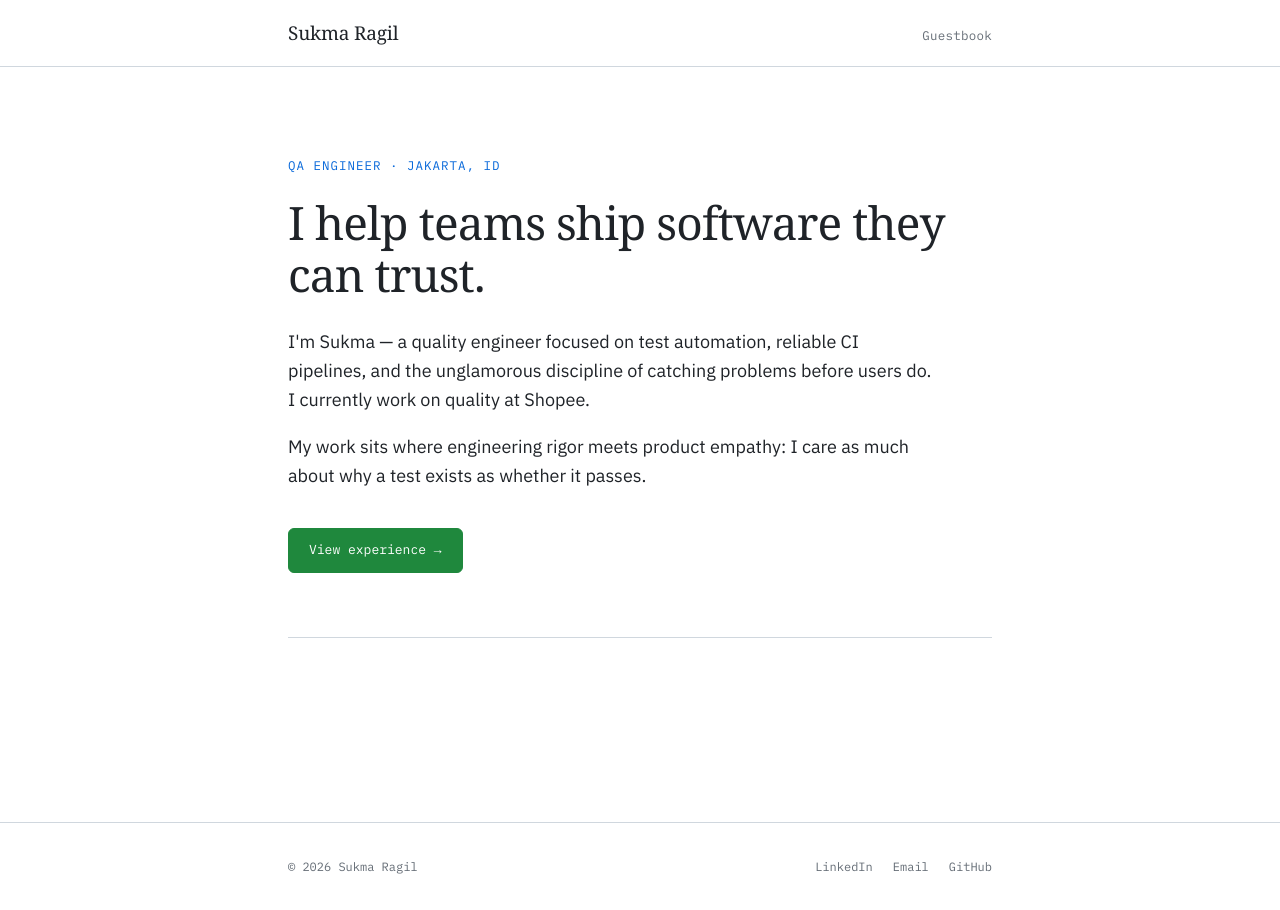
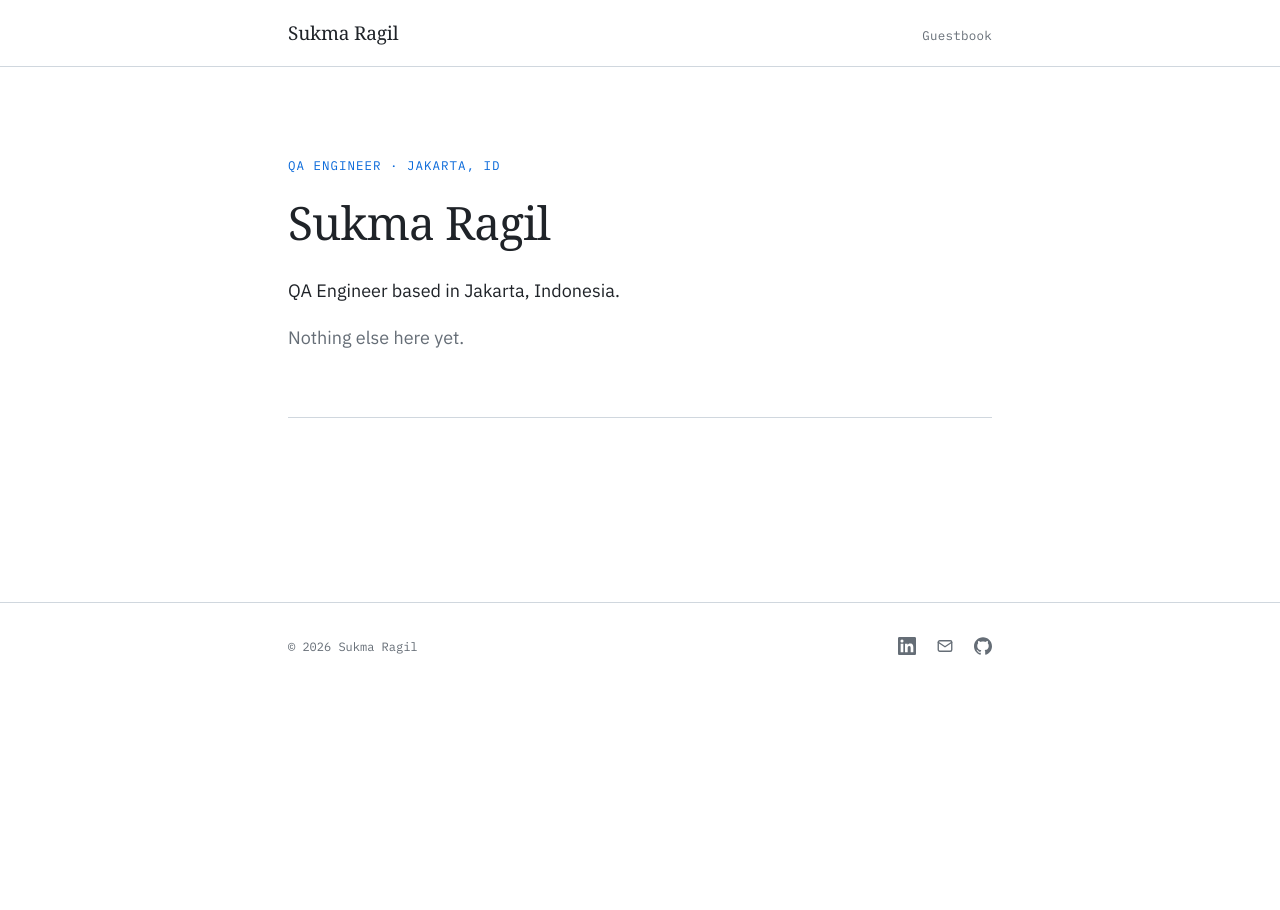
Before and after one commit to sukmaragil/sukmaragil.github.io, a Jekyll site: the page built from index.html, in a window 1280 px wide. Built offline with Jekyll 4.4.1, drawn with Linux system fonts in a browser that asks for light colours; some web fonts are replaced.

Commit message:
changes icon, style, and content index

```diff
--- a/_config.yml
+++ b/_config.yml
@@ -15,7 +15,7 @@ baseurl: ""
 # Social / contact (edit these)
 linkedin: "https://www.linkedin.com/in/sukmaragil"
 github: "https://github.com"
-email: "hello@sukmaragil.dev"
+email: "sukmaragilp@gmail.com"
 
 # Guestbook input box. This is the LOCAL default only — the deployed value is set by
 # .github/workflows/deploy.yml (OPEN_FEEDBACK on the github-pages environment), which overrides it.
--- a/_layouts/default.html
+++ b/_layouts/default.html
@@ -9,6 +9,7 @@
   <link rel="preconnect" href="https://fonts.gstatic.com" crossorigin>
   <link href="https://fonts.googleapis.com/css2?family=Trykker&family=IBM+Plex+Sans:wght@400;500;600&family=IBM+Plex+Mono:wght@400;500&display=swap" rel="stylesheet">
   <link rel="stylesheet" href="{{ '/assets/css/style.css' | relative_url }}">
+  <link rel="stylesheet" href="{{ '/assets/css/icons.css' | relative_url }}">
 </head>
 <body>
   <header class="site-header">
@@ -32,9 +33,9 @@
     <div class="wrap">
       <span class="copy">© {{ 'now' | date: "%Y" }} {{ site.author }}</span>
       <div class="links">
-        <a href="{{ site.linkedin }}" target="_blank" rel="noopener">LinkedIn</a>
-        <a href="mailto:{{ site.email }}">Email</a>
-        <a href="{{ site.github }}" target="_blank" rel="noopener">GitHub</a>
+        <a href="{{ site.linkedin }}" target="_blank" rel="noopener" aria-label="LinkedIn" title="LinkedIn"><i class="icon icon-linkedin"></i></a>
+        <a href="mailto:{{ site.email }}" aria-label="Email" title="Email"><i class="icon icon-mail"></i></a>
+        <a href="{{ site.github }}" target="_blank" rel="noopener" aria-label="GitHub" title="GitHub"><i class="icon icon-github"></i></a>
       </div>
     </div>
   </footer>
--- /dev/null
+++ b/assets/css/icons.css
@@ -0,0 +1,7 @@
+.icon {
+  display: block; width: 18px; height: 18px; background-color: currentColor;
+  -webkit-mask: var(--icon) center / contain no-repeat; mask: var(--icon) center / contain no-repeat;
+}
+.icon-linkedin { --icon: url("../icons/linkedin.svg"); }
+.icon-github { --icon: url("../icons/github.svg"); }
+.icon-mail { --icon: url("../icons/mail.svg"); }
--- a/guestbook/index.html
+++ b/guestbook/index.html
@@ -8,6 +8,7 @@
 <link rel="preconnect" href="https://fonts.googleapis.com">
 <link rel="preconnect" href="https://fonts.gstatic.com" crossorigin>
 <link href="https://fonts.googleapis.com/css2?family=Trykker&family=IBM+Plex+Sans:wght@400;500;600&family=IBM+Plex+Mono:wght@400;500&display=swap" rel="stylesheet">
+<link rel="stylesheet" href="../assets/css/icons.css">
 
 <!-- ════════════════════════════════════════════════════════════════
      CONFIG — injected at deploy time by .github/workflows/deploy.yml
@@ -299,8 +300,8 @@ body.gb-bar-on .site-footer{padding-bottom:calc(var(--gb-bar-h) + 16px)}
   <div class="wrap">
     <span class="copy">© <span id="yr"></span> Sukma Ragil</span>
     <div class="links">
-      <a href="https://www.linkedin.com/in/sukmaragil" target="_blank" rel="noopener">LinkedIn</a>
-      <a href="mailto:hello@sukmaragil.dev">Email</a>
+      <a href="https://www.linkedin.com/in/sukmaragil" target="_blank" rel="noopener" aria-label="LinkedIn" title="LinkedIn"><i class="icon icon-linkedin"></i></a>
+      <a href="mailto:sukmaragilp@gmail.com" aria-label="Email" title="Email"><i class="icon icon-mail"></i></a>
     </div>
   </div>
 </footer>
--- a/index.html
+++ b/index.html
@@ -7,12 +7,9 @@ title: Home
 <div class="wrap">
   <section class="home-pad">
     <p class="eyebrow">QA Engineer · Jakarta, ID</p>
-    <h1 class="hero">I help teams ship software they can trust.</h1>
-    <p class="lead">I'm Sukma — a quality engineer focused on test automation, reliable CI pipelines, and the unglamorous discipline of catching problems before users do. I currently work on quality at Shopee.</p>
-    <p class="lead">My work sits where engineering rigor meets product empathy: I care as much about why a test exists as whether it passes.</p>
-    <div class="actions">
-      <a class="btn btn-primary" href="{{ '/work/' | relative_url }}">View experience →</a>
-    </div>
+    <h1 class="hero">Sukma Ragil</h1>
+    <p class="lead">QA Engineer based in Jakarta, Indonesia.</p>
+    <p class="lead" style="color:var(--muted, #656d76)">Nothing else here yet.</p>
   </section>
 
   <hr class="rule">
```
Also changed, not shown: assets/icons/github.svg (added), assets/icons/linkedin.svg (added), assets/icons/mail.svg (added).
